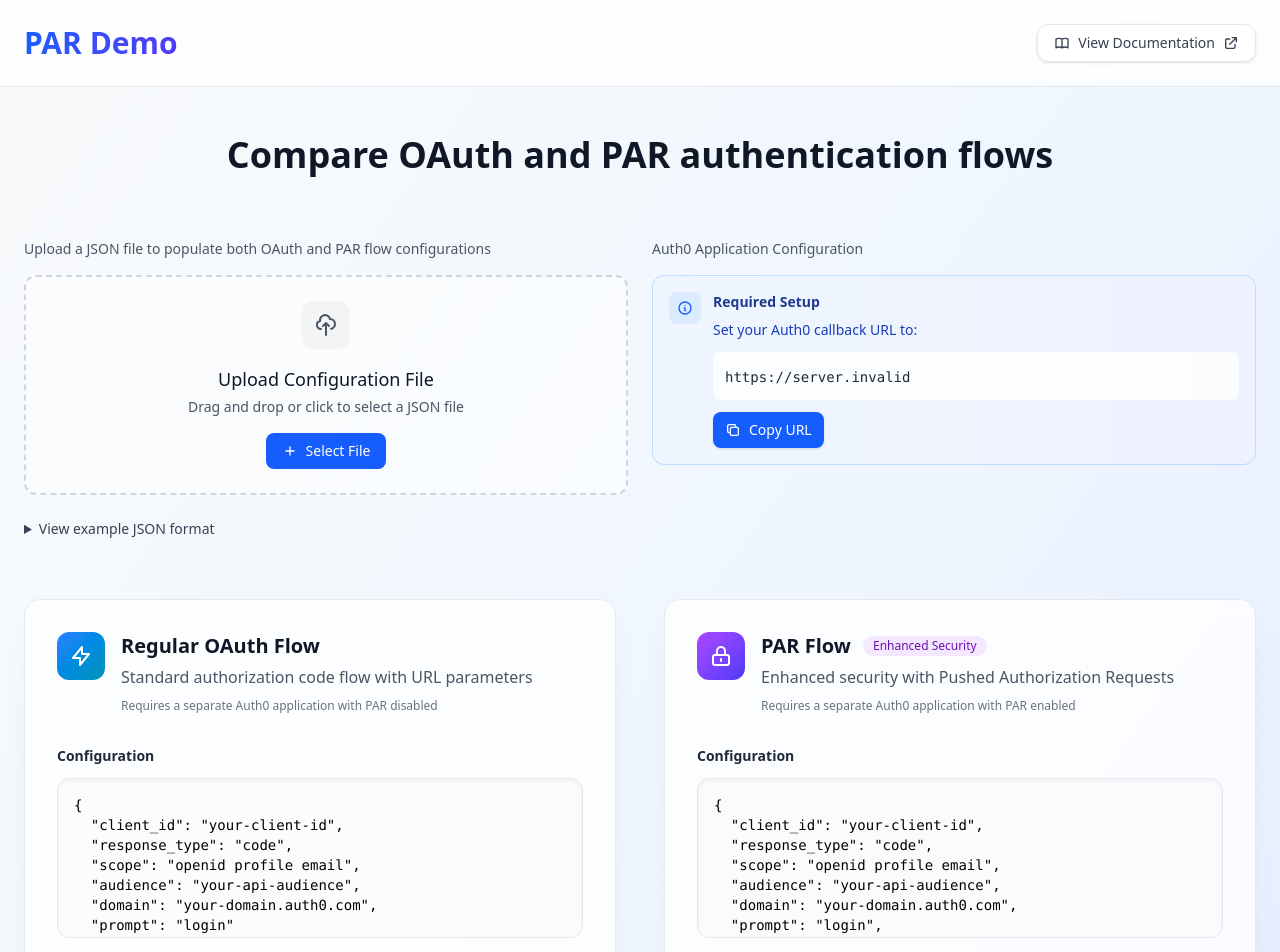
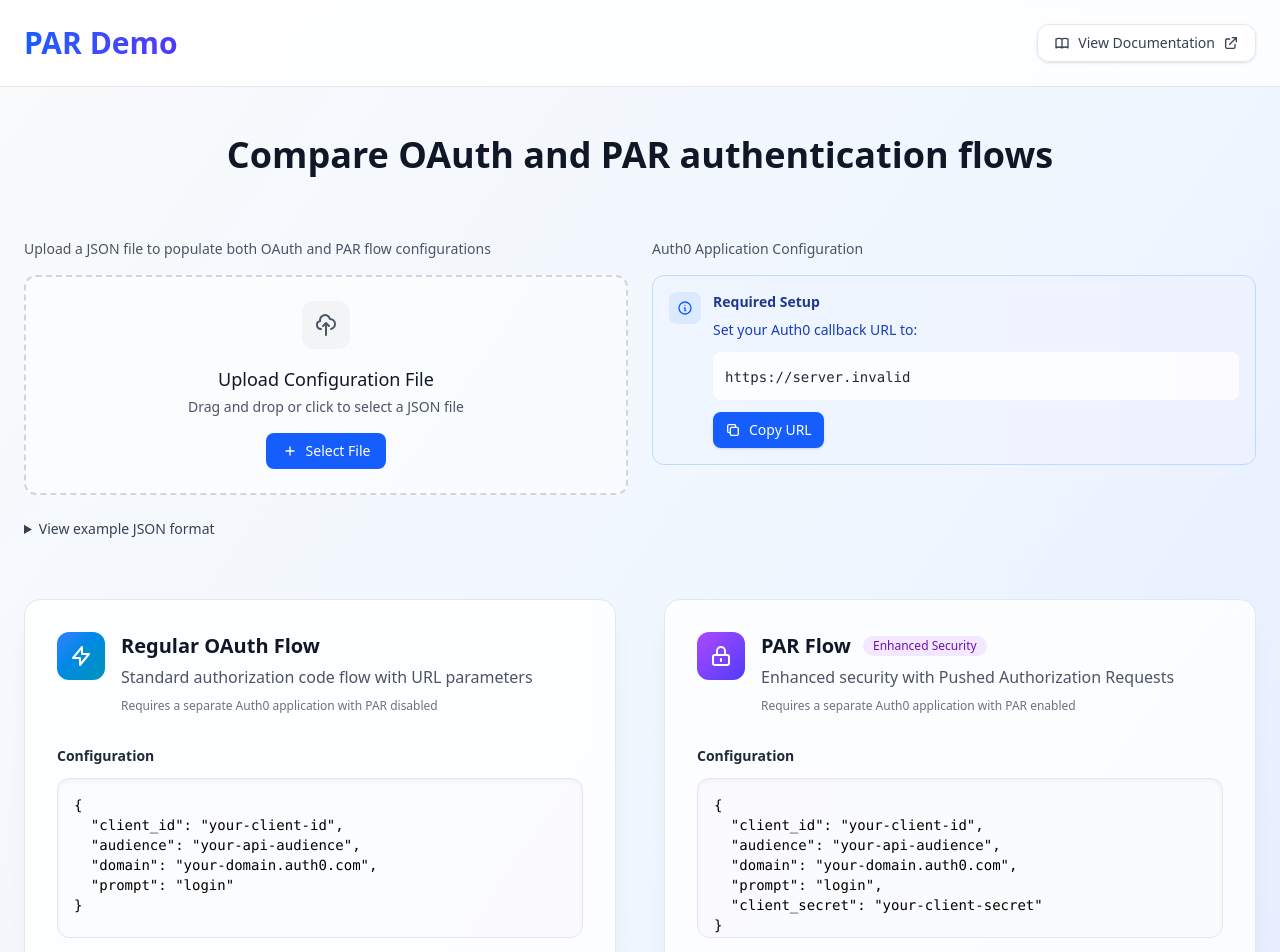
Before and after one commit to awhitmana0/PARDemoA0, a React (Vite) app: page / in a window 1280 px wide. Shown: the top 952 px of the page. Built offline with nearby package versions, Linux system fonts and the light colour scheme; no server answers.

Commit message:
Updated Scopes and Response Type Params

```diff
--- a/src/components/AuthFlowCard.tsx
+++ b/src/components/AuthFlowCard.tsx
@@ -10,8 +10,8 @@ interface AuthFlowCardProps {
 
 interface ConfigType {
   client_id: string
-  response_type: string
-  scope: string
+  response_type?: string
+  scope?: string
   audience: string
   state?: string
   domain: string
@@ -26,8 +26,6 @@ interface SharedConfigType {
 
 const defaultConfig: ConfigType = {
   client_id: "your-client-id",
-  response_type: "code",
-  scope: "openid profile email",
   audience: "your-api-audience",
   domain: "your-domain.auth0.com",
   prompt: "login"
@@ -74,16 +72,18 @@ function AuthFlowCard({ title, description, flowType, externalConfig }: AuthFlow
     setIsGenerating(true)
 
     try {
-      // Generate state if not provided in config
+      // Use defaults if not provided in config
       const state = config.state || Math.random().toString(36).substring(2, 15)
+      const response_type = config.response_type || "code"
+      const scope = config.scope || "openid profile email"
 
       if (type === 'regular') {
         // Regular OAuth flow
         const params = new URLSearchParams({
           client_id: config.client_id,
           redirect_uri: getCallbackUrl(),
-          response_type: config.response_type,
-          scope: config.scope,
+          response_type: response_type,
+          scope: scope,
           audience: config.audience,
           state: state,
           prompt: config.prompt
@@ -100,8 +100,8 @@ function AuthFlowCard({ title, description, flowType, externalConfig }: AuthFlow
           domain: config.domain,
           client_id: config.client_id,
           redirect_uri: getCallbackUrl(),
-          response_type: config.response_type,
-          scope: config.scope.replace(/\s+/g, ''), // Remove spaces like in curl
+          response_type: response_type,
+          scope: scope.replace(/\s+/g, ''), // Remove spaces like in curl
           audience: config.audience,
           state: state,
           prompt: config.prompt,
@@ -159,14 +159,19 @@ function AuthFlowCard({ title, description, flowType, externalConfig }: AuthFlow
 
   const isParFlow = flowType === 'par'
 
-  // Function to get display config without state (unless explicitly set)
+  // Function to get display config without defaults (unless explicitly set)
   const getDisplayConfig = () => {
-    const { state, ...configWithoutState } = config
-    // Only include state if it was explicitly set in the config (not auto-generated)
-    if (state && externalConfig) {
-      return config
+    const { state, response_type, scope, ...configWithoutDefaults } = config
+    const displayConfig = { ...configWithoutDefaults }
+
+    // Only include these fields if they were explicitly set in an external config
+    if (externalConfig) {
+      if (state) displayConfig.state = state
+      if (response_type) displayConfig.response_type = response_type
+      if (scope) displayConfig.scope = scope
     }
-    return configWithoutState
+
+    return displayConfig
   }
 
   return (
--- a/src/components/ConfigUploader.tsx
+++ b/src/components/ConfigUploader.tsx
@@ -3,8 +3,8 @@ import { getCallbackUrl } from '../utils/config'
 
 interface ConfigType {
   client_id: string
-  response_type: string
-  scope: string
+  response_type?: string
+  scope?: string
   audience: string
   state?: string
   domain: string
@@ -29,7 +29,7 @@ export default function ConfigUploader({ onConfigLoad }: ConfigUploaderProps) {
   const fileInputRef = useRef<HTMLInputElement>(null)
 
   const validateConfig = (config: any): config is SharedConfigType => {
-    const requiredFields = ['client_id', 'response_type', 'scope', 'audience', 'domain', 'prompt']
+    const requiredFields = ['client_id', 'audience', 'domain', 'prompt']
 
     // Check if it has regular and par properties
     if (!config.regular || !config.par) {
@@ -120,16 +120,12 @@ export default function ConfigUploader({ onConfigLoad }: ConfigUploaderProps) {
     const exampleConfig = {
       regular: {
         client_id: "your-regular-client-id",
-        response_type: "code",
-        scope: "openid profile email",
         audience: "your-api-audience",
         domain: "your-domain.auth0.com",
         prompt: "login"
       },
       par: {
         client_id: "your-par-client-id",
-        response_type: "code",
-        scope: "openid profile email",
         audience: "your-api-audience",
         domain: "your-domain.auth0.com",
         prompt: "login",
@@ -302,16 +298,12 @@ export default function ConfigUploader({ onConfigLoad }: ConfigUploaderProps) {
             <pre>{`{
   "regular": {
     "client_id": "your-regular-client-id",
-    "response_type": "code",
-    "scope": "openid profile email",
     "audience": "your-api-audience",
     "domain": "your-domain.auth0.com",
     "prompt": "login"
   },
   "par": {
     "client_id": "your-par-client-id",
-    "response_type": "code",
-    "scope": "openid profile email",
     "audience": "your-api-audience",
     "domain": "your-domain.auth0.com",
     "prompt": "login",
--- a/src/components/Home.tsx
+++ b/src/components/Home.tsx
@@ -5,8 +5,8 @@ import { saveConfigToCookies, loadConfigFromCookies, clearConfigFromCookies, has
 
 interface ConfigType {
   client_id: string
-  response_type: string
-  scope: string
+  response_type?: string
+  scope?: string
   audience: string
   state?: string
   domain: string
```
Also changed, not shown: 1 other file (tests, documents, lock files or other folders).
